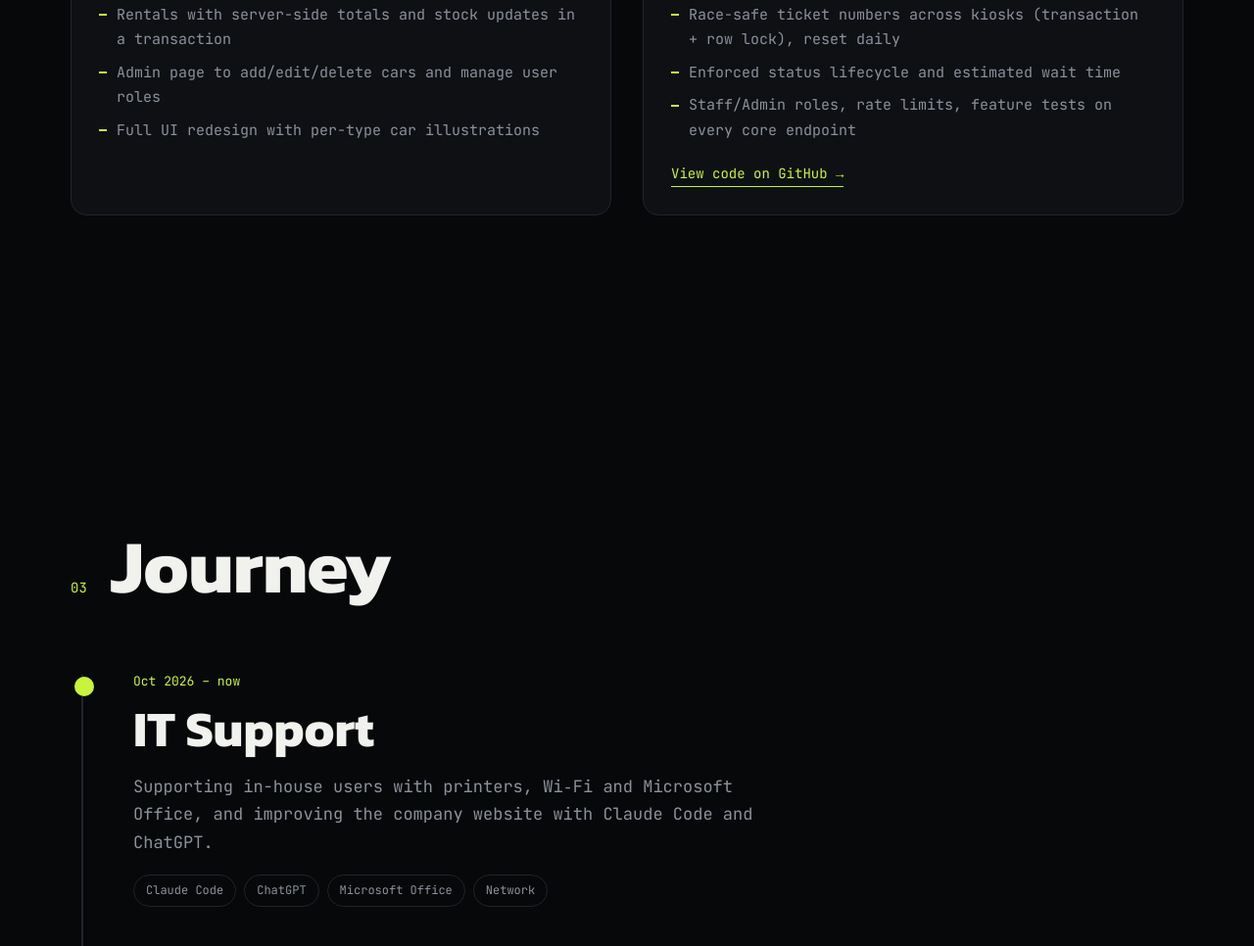
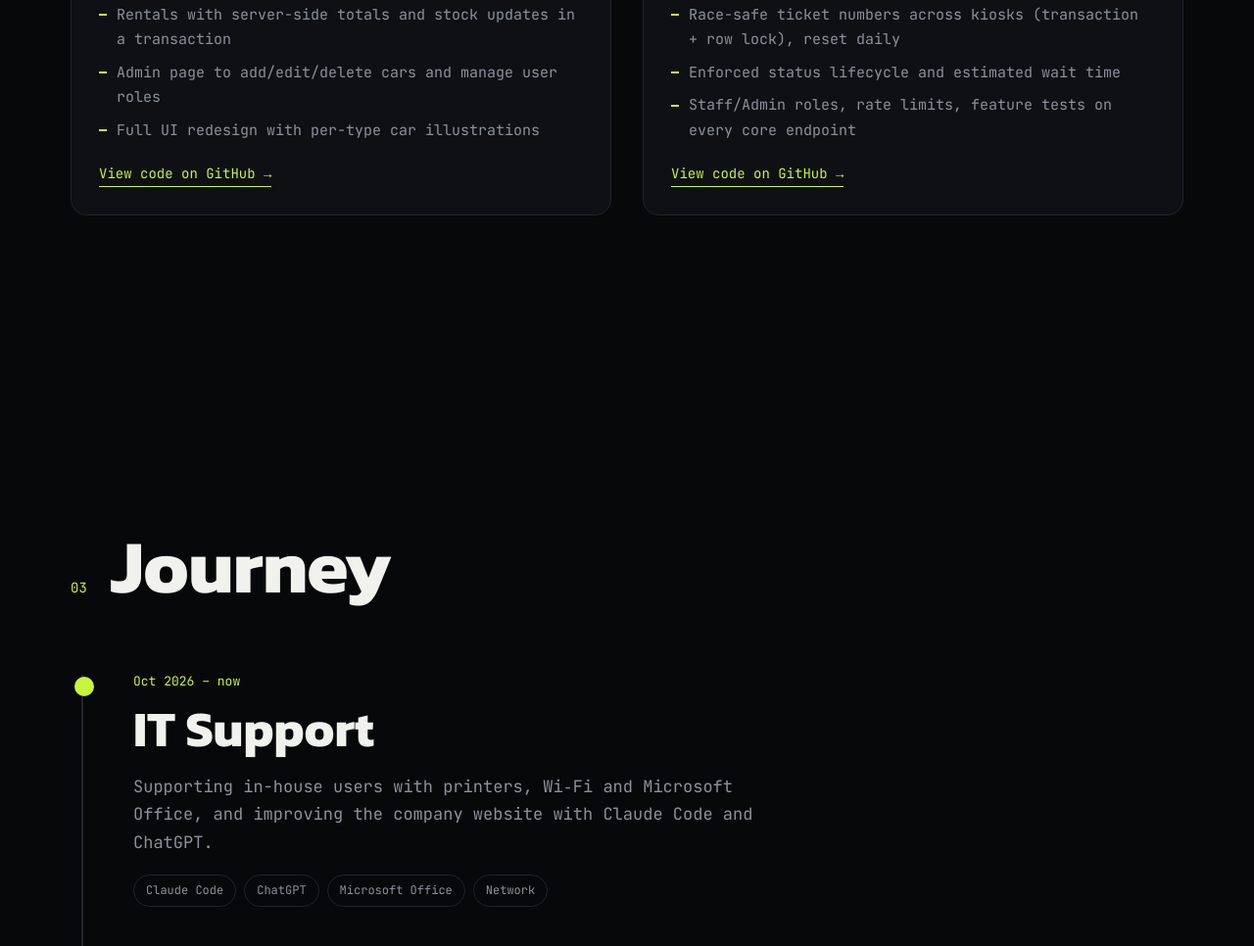
Before and after one commit to Thanaphat45/Thanaphat45.github.io, a plain HTML site: page index.html in a window 1280 px wide. Shown: the part 4316-5282 px from the top of the page at 98% size. Drawn offline with Linux system fonts and the light colour scheme; no server answers; animation ran at ten frames a second; a web font is replaced by a local one.

Commit message:
Link DriveRent repo from portfolio
Co-Authored-By: Claude Opus 5.5 <noreply@anthropic.com>

```diff
--- a/index.html
+++ b/index.html
@@ -393,6 +393,7 @@
               <li>หน้า Admin เพิ่ม/แก้/ลบรถ และจัดการสิทธิ์ผู้ใช้</li>
               <li>ออกแบบหน้าตาใหม่ทั้งระบบ พร้อมภาพประกอบรถแยกตามประเภท</li>
             </ul>
+            <a class="mini-link" href="https://github.com/Thanaphat45/rc_rent" target="_blank" rel="noopener">ดูโค้ดบน GitHub →</a>
           </div>
         </article>
         <article class="mini">
@@ -565,7 +566,7 @@
     '.feat li:nth-child(2)': '<div><b>Role-based access (RBAC)</b><span>Admin, Staff and Doctor each see only their own data</span></div>',
     '.feat li:nth-child(3)': '<div><b>Migrated MySQL → PostgreSQL</b><span>Made the code portable across both, deployed on Supabase</span></div>',
     '.feat li:nth-child(4)': '<div><b>Docker + auto-deploy</b><span>Push to GitHub and Render rebuilds automatically</span></div>',
-    '#mini-rc': '<span class="wip-tag">● In progress</span><b>DriveRent · Car rental</b><p>React + TypeScript · Node.js / Express · MySQL (14 stored procedures) · JWT · Docker Compose</p><ul><li>Rentals with server-side totals and stock updates in a transaction</li><li>Admin page to add/edit/delete cars and manage user roles</li><li>Full UI redesign with per-type car illustrations</li></ul>',
+    '#mini-rc': '<span class="wip-tag">● In progress</span><b>DriveRent · Car rental</b><p>React + TypeScript · Node.js / Express · MySQL (14 stored procedures) · JWT · Docker Compose</p><ul><li>Rentals with server-side totals and stock updates in a transaction</li><li>Admin page to add/edit/delete cars and manage user roles</li><li>Full UI redesign with per-type car illustrations</li></ul><a class="mini-link" href="https://github.com/Thanaphat45/rc_rent" target="_blank" rel="noopener">View code on GitHub →</a>',
     '#mini-cq': '<span class="wip-tag">● Done · REST API</span><b>Clinic Queue API</b><p>Laravel 13 · PHP 8.5 · Sanctum · PostgreSQL/SQLite · Docker · GitHub Actions</p><ul><li>Race-safe ticket numbers across kiosks (transaction + row lock), reset daily</li><li>Enforced status lifecycle and estimated wait time</li><li>Staff/Admin roles, rate limits, feature tests on every core endpoint</li></ul><a class="mini-link" href="https://github.com/Thanaphat45/clinic-queue-api" target="_blank" rel="noopener">View code on GitHub →</a>',
     '.stop:nth-of-type(1)': '<span class="when">Oct 2026 – now</span><h3>IT Support</h3><p>Supporting in-house users with printers, Wi‑Fi and Microsoft Office, and improving the company website with Claude Code and ChatGPT.</p><ul class="chips"><li>Claude Code</li><li>ChatGPT</li><li>Microsoft Office</li><li>Network</li></ul>',
     '.stop:nth-of-type(2)': '<span class="when">1 year</span><h3>Application Support L1</h3><p class="org">Fintechinno</p><p>Resolved customer issues over LINE, ran UAT on every release, traced errors with DevTools and handed endpoints and payloads to developers, and wrote one-page user guides.</p><ul class="chips"><li>UAT</li><li>DevTools</li><li>API Debugging</li><li>AnyDesk</li></ul>',
```
